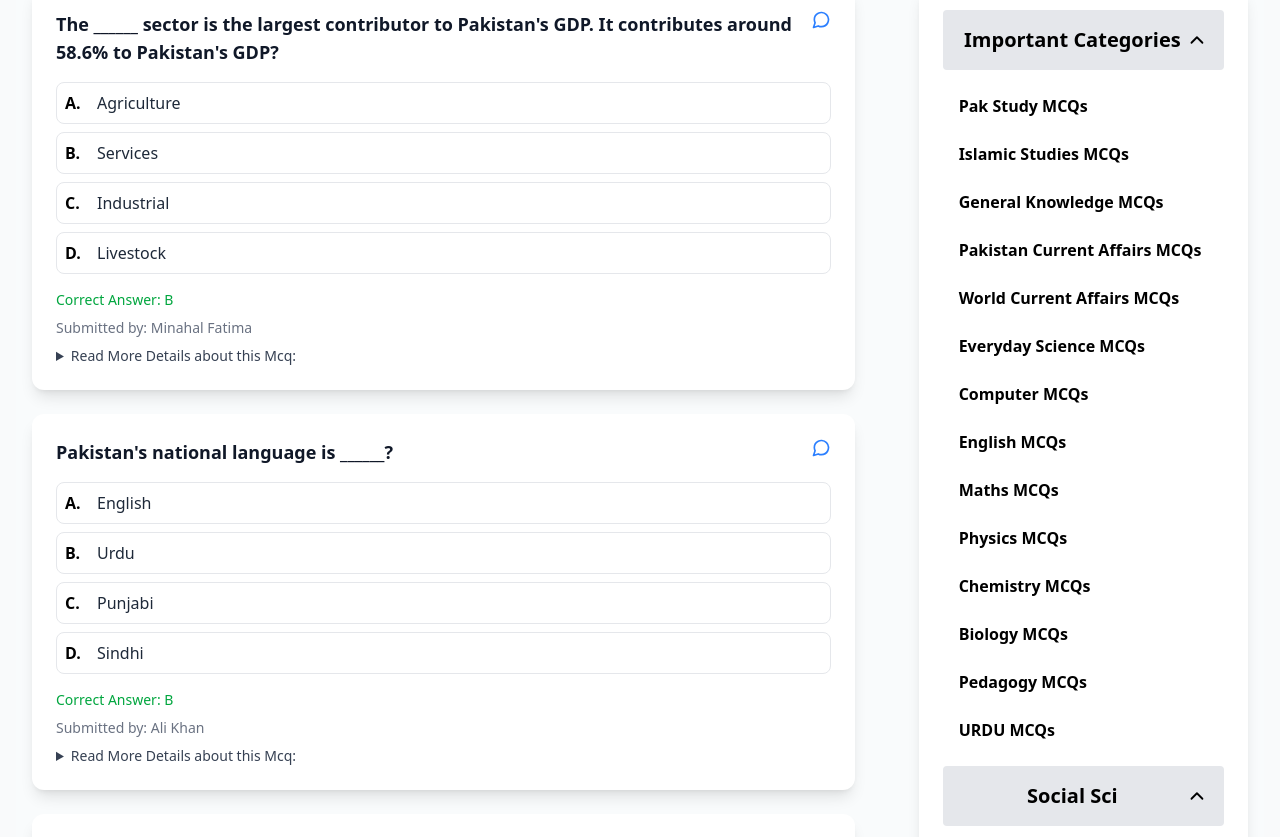
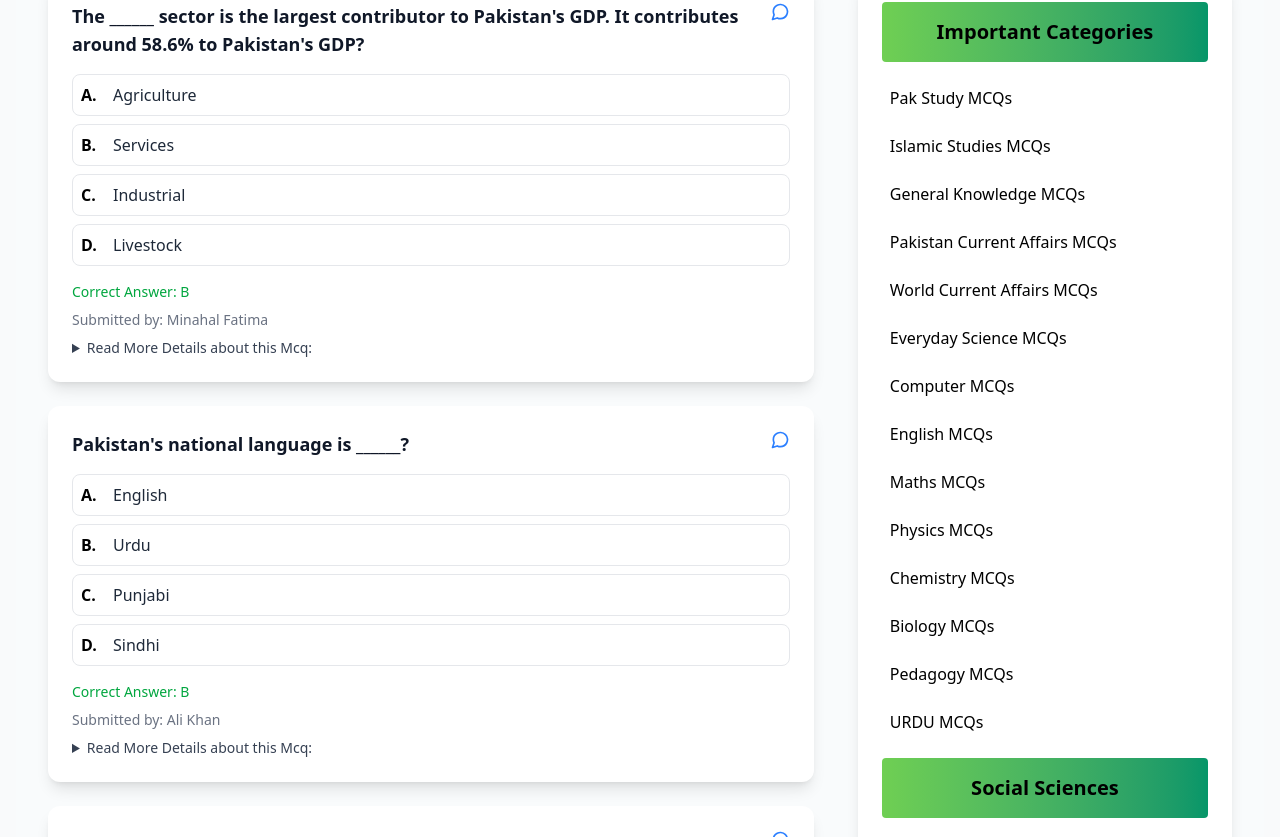
Before and after one commit to nabilroghani/PAK_MCQS, a React (Vite) app: page / in a window 1280 px wide. Shown: the part 823-1660 px from the top of the page. Built offline with nearby package versions, Linux system fonts and the light colour scheme.

Commit message:
changes done on 19-feb

```diff
--- a/src/Components/MCQS_cart.jsx
+++ b/src/Components/MCQS_cart.jsx
@@ -1,15 +1,21 @@
-import React, { useState } from "react";
-
+import React from "react";
 import MCQs_cart_RightSide from "./MCQs_cart_RightSide.jsx";
 import MCQs_Cart_leftSide from "./MCQs_Cart_leftSide.jsx";
 
 export default function MCQS_cart() {
   return (
-    <div className="min-h-screen flex flex-col md:flex-row gap-10 justify-center">
-      {/* Left Side */}
-      <MCQs_Cart_leftSide className="w-full md:w-[70%]" />
+    <div className="min-h-screen px-4">
+      <div className="max-w-7xl mx-auto grid grid-cols-1 lg:grid-cols-[2.5fr_1.3fr] gap-5 items-start">
+        {/* LEFT SIDE */}
+        <div className="w-full">
+          <MCQs_Cart_leftSide />
+        </div>
 
-      <MCQs_cart_RightSide className=" w-full md:w-[30%]" />
+        {/* RIGHT SIDE */}
+        <div className=" mt-10 lg:mt-0">
+          <MCQs_cart_RightSide />
+        </div>
+      </div>
     </div>
   );
 }
--- a/src/Components/MCQsPageTemplate.jsx
+++ b/src/Components/MCQsPageTemplate.jsx
@@ -17,7 +17,7 @@ const MCQsPageTemplate = ({
   return (
     <div className="max-w-7xl mx-auto px-4 py-8 bg-gray-50/50">
       {/* Grid: left + right */}
-      <div className="grid grid-cols-1 lg:grid-cols-[2.5fr_1.1fr] gap-8 items-start">
+      <div className="grid grid-cols-1 lg:grid-cols-[2.5fr_1.2fr] gap-8 items-start">
         {/* ================= LEFT SIDE ================= */}
         <div className="space-y-8">
           {/* Banner Section */}
--- a/src/Components/MCQs_cart_RightSide.jsx
+++ b/src/Components/MCQs_cart_RightSide.jsx
@@ -20,23 +20,23 @@ export default function MCQs_cart_RightSide({ className = "" }) {
   };
 
   return (
-    <div
-      className={`hidden md:block ${className} pl-6 top-10 self-start`}
-    >
+    <div className={`hidden md:block ${className} pl-6 top-10 self-start`}>
       <div className="bg-white shadow-lg rounded-xl p-6">
         {mcqDataCategory.map((category) => (
           <div key={category.id} className="mb-4">
             {/* Category Header */}
             <div
-              className="flex justify-between items-center px-4 py-2 bg-gray-200 hover:bg-blue-800 hover:text-white rounded cursor-pointer"
+              className="flex justify-between items-center md:px-2 py-2 bg-gradient-to-r from-[#6FCF53] to-[#059669] hover:from-[#5eb845] hover:to-[#047857] hover:text-white rounded cursor-pointer"
               onClick={() => toggleDropdown(category.name)}
             >
               <Title text={category.name} />
-              {openMenu[category.name] ? (
+
+              {/* dropdown icon remove */}
+              {/* {openMenu[category.name] ? (
                 <FiChevronUp className="text-2xl" />
               ) : (
                 <FiChevronDown className="text-2xl" />
-              )}
+              )} */}
             </div>
 
             {/* Subcategories */}
@@ -45,7 +45,7 @@ export default function MCQs_cart_RightSide({ className = "" }) {
                 {category.subCategories.map((sub) => (
                   <div
                     key={sub.id}
-                    className="px-4 py-2 font-semibold rounded-lg hover:text-blue-600 hover:bg-gray-100 cursor-pointer transition-colors"
+                    className="px-2 py-2 rounded-lg hover:text-blue-600 hover:bg-gray-100 cursor-pointer transition-colors"
                   >
                     {sub.name}
                   </div>
--- a/src/Components/Title.jsx
+++ b/src/Components/Title.jsx
@@ -3,9 +3,7 @@ import React from "react";
 export default function Title({ text }) {
   return (
     <div className="w-full flex justify-center my-2">
-      <h1 className="text-3xl md:text-xl font-bold  text-center">
-        {text}
-      </h1>
+      <h1 className="text-xl  md:text-xl font-bold  text-center">{text}</h1>
     </div>
   );
 }
--- a/src/assets/category.js
+++ b/src/assets/category.js
@@ -21,7 +21,7 @@ export const mcqDataCategory = [
   },
   {
     id: 2,
-    name: "Social Sci",
+    name: "Social Sciences",
     subCategories: [
       { id: 1, name: "Finance Mcqs" },
       { id: 2, name: "HRM Mcqs" },
--- a/src/pages/EveryDay_sci.jsx
+++ b/src/pages/EveryDay_sci.jsx
@@ -6,7 +6,7 @@ export default function EveryDay_sci() {
   return (
     <div className="min-h-screen">
       {/* Main Grid */}
-      <div className="max-w-7xl mx-auto grid grid-cols-1 lg:grid-cols-[2.5fr_1.1fr] gap-8 items-start">
+      <div className="max-w-7xl mx-auto grid grid-cols-1 lg:grid-cols-[2.5fr_1.2fr] gap-8 items-start">
         {/* ================= LEFT SIDE ================= */}
         <div className="p-4 rounded-2xl">
           <h1 className="text-2xl md:text-3xl font-bold text-gray-800 mb-6">
--- a/src/pages/GK_MCQs.jsx
+++ b/src/pages/GK_MCQs.jsx
@@ -6,7 +6,7 @@ export default function GK_MCQs() {
   return (
     <div className="min-h-screen">
       {/* Main Container */}
-      <div className="max-w-7xl mx-auto grid grid-cols-1 lg:grid-cols-[2.5fr_1.1fr] gap-8 items-start">
+      <div className="max-w-7xl mx-auto grid grid-cols-1 lg:grid-cols-[2.5fr_1.2fr] gap-5 items-start">
         {/* ================= LEFT SIDE ================= */}
         <div className="rounded-2xl p-3">
           <h1 className="text-2xl md:text-3xl font-bold text-gray-800 mb-6">
@@ -76,7 +76,6 @@ export default function GK_MCQs() {
         {/* ================= RIGHT SIDE ================= */}
 
         <MCQs_cart_RightSide className=" mt-20" />
-
       </div>
     </div>
   );
--- a/src/pages/Islamci_MCQs.jsx
+++ b/src/pages/Islamci_MCQs.jsx
@@ -6,7 +6,7 @@ export default function Islamci_MCQs() {
   return (
     <div className="min-h-screen">
       {/* Main Grid */}
-      <div className="max-w-7xl mx-auto grid grid-cols-1 lg:grid-cols-[2.5fr_1.1fr] gap-8 items-start">
+      <div className="max-w-7xl mx-auto grid grid-cols-1 lg:grid-cols-[2.5fr_1.2fr] gap-8 items-start">
         {/* ================= LEFT SIDE ================= */}
         <div className=" rounded-2xl  p-4">
           <h1 className="text-2xl md:text-3xl font-bold text-gray-800 mb-6">
--- a/src/pages/PakStudy_MCQs.jsx
+++ b/src/pages/PakStudy_MCQs.jsx
@@ -4,21 +4,32 @@ import MCQs_Cart_leftSide from "../Components/MCQs_Cart_leftSide";
 
 export default function PakStudy_MCQs() {
   const menuItems = [
-    "1. Pakistan Current Affairs", "2. Pakistan History", "3. Pakistan General Knowledge",
-    "4. Defence & Armed Forces", "5. IMP Days of Pakistan", "6. Mountains and Glaciers",
-    "7. Natural Resources", "8. Culture of Pakistan", "9. Industrial Development",
-    "10. Punjab", "11. Khyber Pakhtoon Khawah", "12. Sindh",
-    "13. Balochistan", "14. ICT FATA AND AJK", "15. Gilgit Baltistan",
-    "16. Land & Climate", "17. Education in Pakistan", "18. Miscellaneous",
+    "1. Pakistan Current Affairs",
+    "2. Pakistan History",
+    "3. Pakistan General Knowledge",
+    "4. Defence & Armed Forces",
+    "5. IMP Days of Pakistan",
+    "6. Mountains and Glaciers",
+    "7. Natural Resources",
+    "8. Culture of Pakistan",
+    "9. Industrial Development",
+    "10. Punjab",
+    "11. Khyber Pakhtoon Khawah",
+    "12. Sindh",
+    "13. Balochistan",
+    "14. ICT FATA AND AJK",
+    "15. Gilgit Baltistan",
+    "16. Land & Climate",
+    "17. Education in Pakistan",
+    "18. Miscellaneous",
   ];
 
   return (
-    <div className="min-h-screen bg-gray-50/50 pb-12">
+    <div className="min-h-screen pb-12">
       {/* Main Grid */}
-      <div className="max-w-7xl mx-auto grid grid-cols-1 lg:grid-cols-[2.5fr_1.1fr] gap-8 items-start px-4 pt-8">
-
+      <div className="max-w-7xl mx-auto grid grid-cols-1 lg:grid-cols-[2.5fr_1.2fr] gap-5 items-start px-4 pt-8">
         {/* ================= LEFT SIDE ================= */}
-        <div className="bg-white rounded-3xl p-4 md:p-8 shadow-sm border border-gray-100">
+        <div className="rounded-3xl p-4 md:p-8  ">
           <h1 className="text-3xl md:text-4xl font-black text-[#1a1a1a] mb-6 tracking-tight">
             Pak Study <span className="text-cyan-600">MCQs</span>
           </h1>
@@ -34,8 +45,12 @@ export default function PakStudy_MCQs() {
 
           {/* Description */}
           <p className="text-gray-600 leading-relaxed mb-10 text-lg">
-            Pak Study MCQs, Get complete MCQs of Pakistan Studies for <span className="font-bold text-gray-800">NTS, FPSC, PPSC, SPSC, CSS, PMS</span> Test Preparation.
-            Find basic information about Pakistan and different categories related to PakStudy MCQs for 2026.
+            Pak Study MCQs, Get complete MCQs of Pakistan Studies for{" "}
+            <span className="font-bold text-gray-800">
+              NTS, FPSC, PPSC, SPSC, CSS, PMS
+            </span>{" "}
+            Test Preparation. Find basic information about Pakistan and
+            different categories related to PakStudy MCQs for 2026.
           </p>
 
           {/* Menu Section - Refined Design */}
@@ -47,10 +62,10 @@ export default function PakStudy_MCQs() {
             {/* Featured Highlight Links */}
             <div className="grid grid-cols-1 md:grid-cols-2 gap-4 mb-8">
               <button className="bg-white border-2 border-cyan-100 p-4 rounded-xl text-cyan-700 font-bold hover:bg-cyan-600 hover:text-white transition-all shadow-sm">
-                 🔥 1000 Most Repeated Pak-Study MCQS
+                🔥 1000 Most Repeated Pak-Study MCQS
               </button>
               <button className="bg-white border-2 border-emerald-100 p-4 rounded-xl text-emerald-700 font-bold hover:bg-emerald-600 hover:text-white transition-all shadow-sm">
-                 ⭐ 2000 Import Pak Study MCQS 2026
+                ⭐ 2000 Import Pak Study MCQS 2026
               </button>
             </div>
 
@@ -86,16 +101,17 @@ export default function PakStudy_MCQs() {
 
           {/* MCQs List Section */}
           <div className="mt-10 pt-10 border-t border-gray-100">
-            <h3 className="text-xl font-bold text-gray-800 mb-6">Latest Pak Study Questions:</h3>
+            <h3 className="text-xl font-bold text-gray-800 mb-6">
+              Latest Pak Study Questions:
+            </h3>
             <MCQs_Cart_leftSide className="w-full" />
           </div>
         </div>
 
         {/* ================= RIGHT SIDE ================= */}
         <div className="sticky top-24">
-           <MCQs_cart_RightSide />
+          <MCQs_cart_RightSide className="mt-23" />
         </div>
-
       </div>
     </div>
   );
```
Also changed, not shown: src/pages/Home.jsx (+28 -13 lines).
